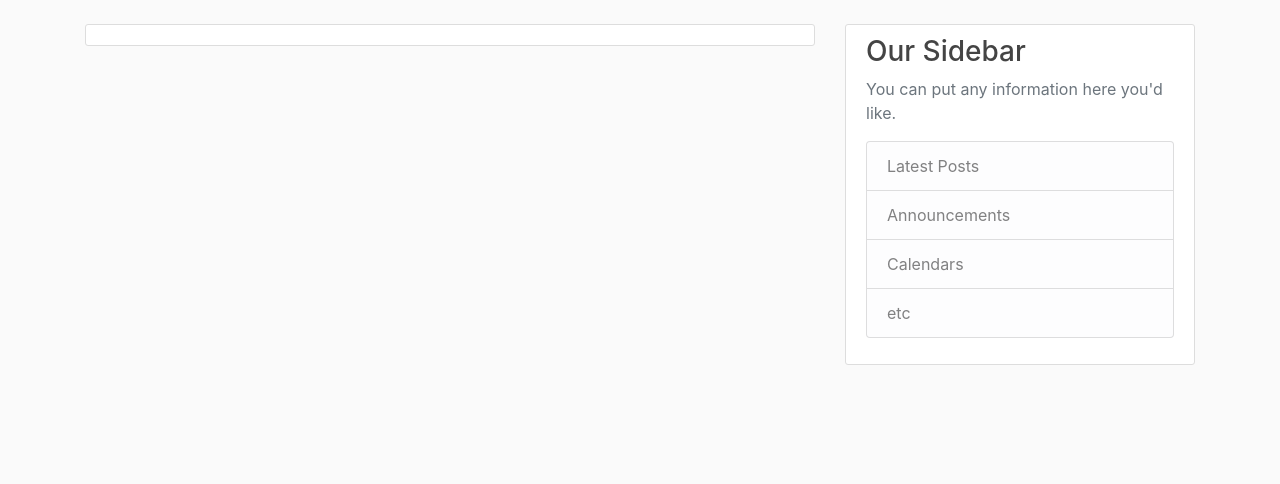
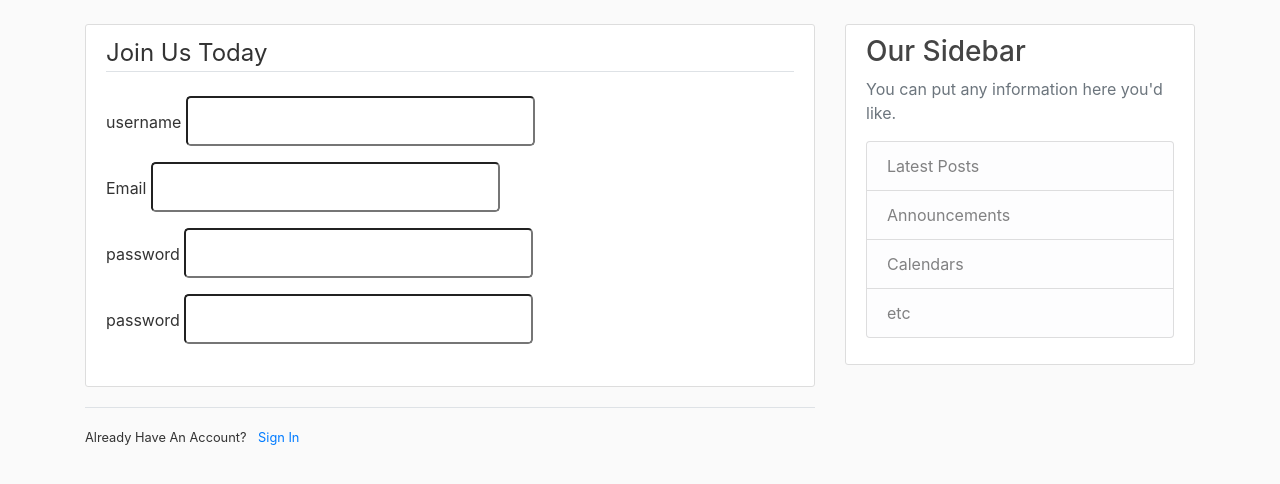
Before and after one commit to kirolloushany03/flask_webapp_v1, a Flask app: page /register in a window 1280 px wide. Shown: the part 56-540 px from the top of the page. Run offline with Flask 3, Linux system fonts and the light colour scheme; some libraries are stand-ins or nearby versions.

Commit message:
new update

```diff
--- a/forms.py
+++ b/forms.py
@@ -8,7 +8,7 @@ class RegistrationForm(FlaskForm):
                             validators=[DataRequired(), Length(min=2, max=20)])
     email = StringField('Email',
                         validators=[DataRequired(), Email()])
-    password= PasswordField('password',
+    password= PasswordField('password',     #the password is called label
                             validators=[DataRequired()])
     confirm_password= PasswordField('password',
                             validators=[DataRequired(), EqualTo('password')])
--- a/templates/register.html
+++ b/templates/register.html
@@ -1,6 +1,32 @@
 {% extends "layout.html" %}
 {% block content %}
     <div class="content-section">
-
+        <form method="post" action="">
+            {{ form.hidden_tag() }}  <!-- for security-->
+            <fieldset class="form-group">
+                <legend class="border-bottom mb-4">Join Us Today</legend>
+                <div class="form-group">
+                    {{ form.username.label(class="form-contorl-label") }}
+                    {{ form.username(class="form-contorl form-control-lg") }}
+                </div>
+                <div class="form-group">
+                    {{ form.email.label(class="form-contorl-label") }}
+                    {{ form.email(class="form-contorl form-control-lg") }}
+                </div>
+                <div class="form-group">
+                    {{ form.password.label(class="form-contorl-label") }}
+                    {{ form.password(class="form-contorl form-control-lg") }}
+                </div>
+                <div class="form-group">
+                    {{ form.confirm_password.label(class="form-contorl-label") }}
+                    {{ form.confirm_password(class="form-contorl form-control-lg") }}
+                </div>
+            </fieldset>
+        </form>
+    </div>
+    <div class="border-top pt-3">
+        <small>
+            Already Have An Account? <a class="ml-2" href="{{ url_for('login') }}">Sign In</a>
+        </small>
     </div>
 {% endblock %}
```
